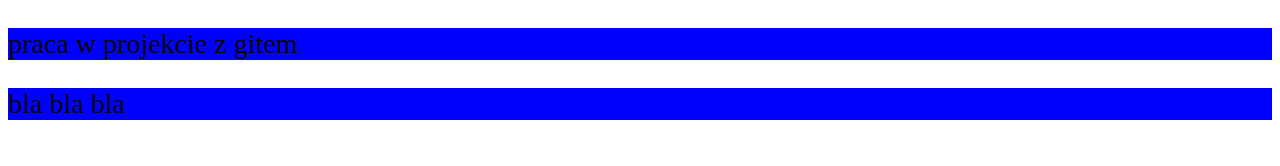
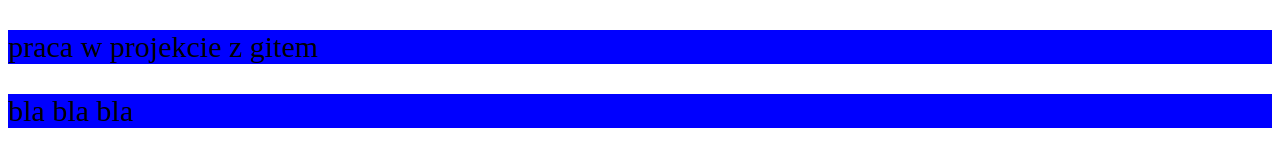
Before and after one commit to gorgo666/zjazd6, a plain HTML site: page index.html in a window 1280 px wide. Drawn offline with Linux system fonts and the light colour scheme.

Commit message:
new style

```diff
--- a/style.css
+++ b/style.css
@@ -1,4 +1,5 @@
 p {
     background-color: blue;
-    font-size: 28px;
+    font-size: 30px;
+    font-family: 'Times New Roman', Times, serif
 }
```
